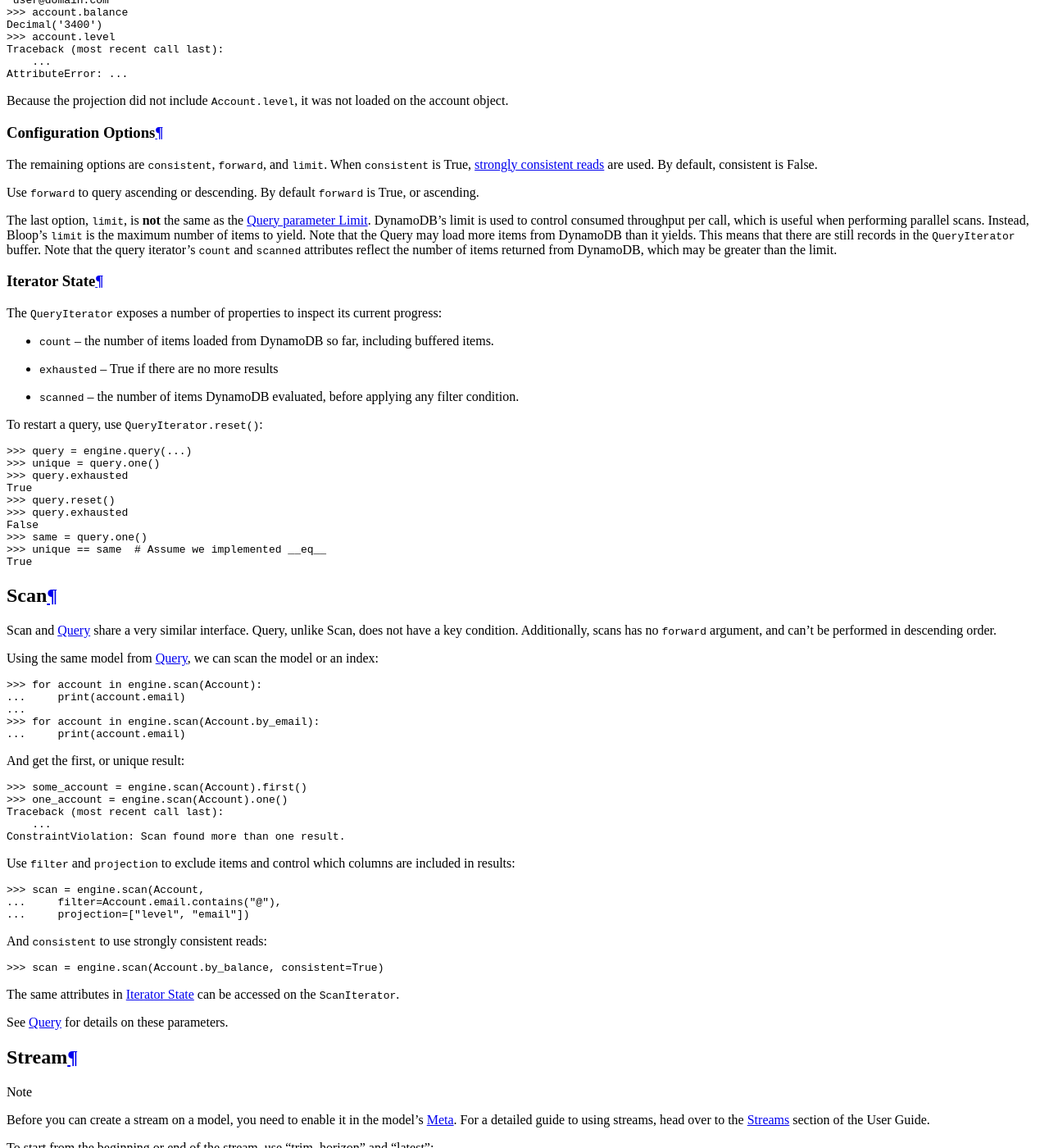
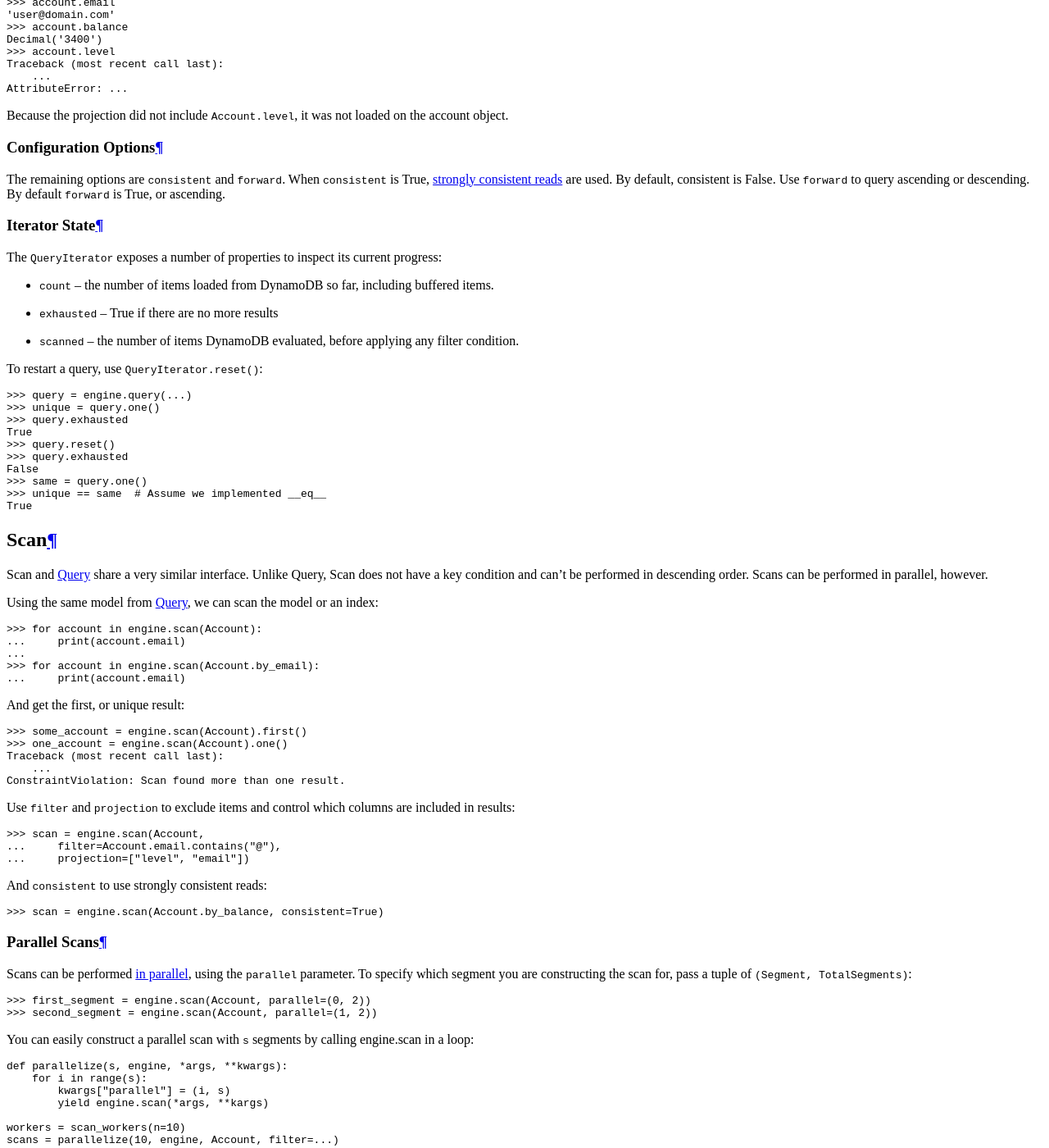
Before and after one commit to numberoverzero/bloop, a Sphinx documentation site: the page built from docs/user/engine.rst, in a window 1280 px wide and 1400 px high, scrolled down 4739 px. Shown: the whole window at 82% size. Built offline with Sphinx 7.4.7 and the Read the Docs theme 2.0.0, drawn with Linux system fonts in a browser that asks for light colours; some of the changed text lies outside the part shown.

Commit message:
Support parallel scans, drop limit param from query, scan

```diff
--- a/docs/api/internal.rst
+++ b/docs/api/internal.rst
@@ -108,15 +108,11 @@ SearchModelIterator
 
     .. attribute:: exhausted
 
-        True if there are no more results or the limit has been reached.
+        True if there are no more results.
 
     .. function:: first()
 
         Return the first result.  If there are no results, raises :exc:`~bloop.exceptions.ConstraintViolation`.
-
-    .. attribute:: limit
-
-        The maximum number of items to return, or None.
 
     .. function:: one()
 
--- a/docs/user/engine.rst
+++ b/docs/user/engine.rst
@@ -347,20 +347,11 @@ Because the projection did not include ``Account.level``, it was not loaded on t
  Configuration Options
 -----------------------
 
-The remaining options are ``consistent``, ``forward``, and ``limit``.  When ``consistent`` is True,
-`strongly consistent reads`__ are used.  By default, consistent is False.
-
-Use ``forward`` to query ascending or descending.  By default ``forward`` is True, or ascending.
-
-The last option, ``limit``, is **not** the same as the `Query parameter Limit`__.  DynamoDB's limit is used to
-control consumed throughput per call, which is useful when performing parallel scans.  Instead, Bloop's ``limit``
-is the maximum number of items to yield.  Note that the Query may load more items from DynamoDB than it yields.  This
-means that there are still records in the :class:`~bloop.search.QueryIterator` buffer.  Note that the query iterator's
-:attr:`~bloop.search.QueryIterator.count` and :attr:`~bloop.search.QueryIterator.scanned` attributes reflect the
-number of items returned from DynamoDB, which may be greater than the limit.
+The remaining options are ``consistent`` and ``forward``.  When ``consistent`` is True,
+`strongly consistent reads`__ are used.  By default, consistent is False.  Use ``forward`` to query ascending
+or descending.  By default ``forward`` is True, or ascending.
 
 __ http://docs.aws.amazon.com/amazondynamodb/latest/developerguide/HowItWorks.ReadConsistency.html
-__ http://docs.aws.amazon.com/amazondynamodb/latest/APIReference/API_Query.html#DDB-Query-request-Limit
 
 .. _user-query-state:
 
@@ -393,9 +384,8 @@ To restart a query, use :func:`QueryIterator.reset() <bloop.search.QueryIterator
  Scan
 ======
 
-Scan and :ref:`Query <user-query>` share a very similar interface.  Query, unlike Scan, does not have a key condition.
-Additionally, scans has no ``forward`` argument, and can't be performed in descending order.
-
+Scan and :ref:`Query <user-query>` share a very similar interface.  Unlike Query, Scan does not have a key condition
+and can't be performed in descending order.  Scans can be performed in parallel, however.
 
 Using the same model from :ref:`user-query`, we can scan the model or an index:
 
@@ -431,9 +421,33 @@ And ``consistent`` to use strongly consistent reads:
 
     >>> scan = engine.scan(Account.by_balance, consistent=True)
 
-The same attributes in :ref:`user-query-state` can be accessed on the :class:`~bloop.search.ScanIterator`.
+----------------
+ Parallel Scans
+----------------
 
-See :ref:`user-query` for details on these parameters.
+Scans can be performed `in parallel`__, using the ``parallel`` parameter.  To specify which segment you are
+constructing the scan for, pass a tuple of ``(Segment, TotalSegments)``:
+
+.. code-block:: pycon
+
+    >>> first_segment = engine.scan(Account, parallel=(0, 2))
+    >>> second_segment = engine.scan(Account, parallel=(1, 2))
+
+You can easily construct a parallel scan with ``s`` segments by calling engine.scan in a loop:
+
+.. code-block:: python
+
+    def parallelize(s, engine, *args, **kwargs):
+        for i in range(s):
+            kwargs["parallel"] = (i, s)
+            yield engine.scan(*args, **kargs)
+
+    workers = scan_workers(n=10)
+    scans = parallelize(10, engine, Account, filter=...)
+    for worker, scan in zip(threads, scans):
+        worker.process(scan)
+
+__ http://docs.aws.amazon.com/amazondynamodb/latest/developerguide/QueryAndScan.html#QueryAndScanParallelScan
 
 ========
  Stream
```
Also changed, not shown: docs/api/public.rst (+2 -10 lines), 5 other files.
